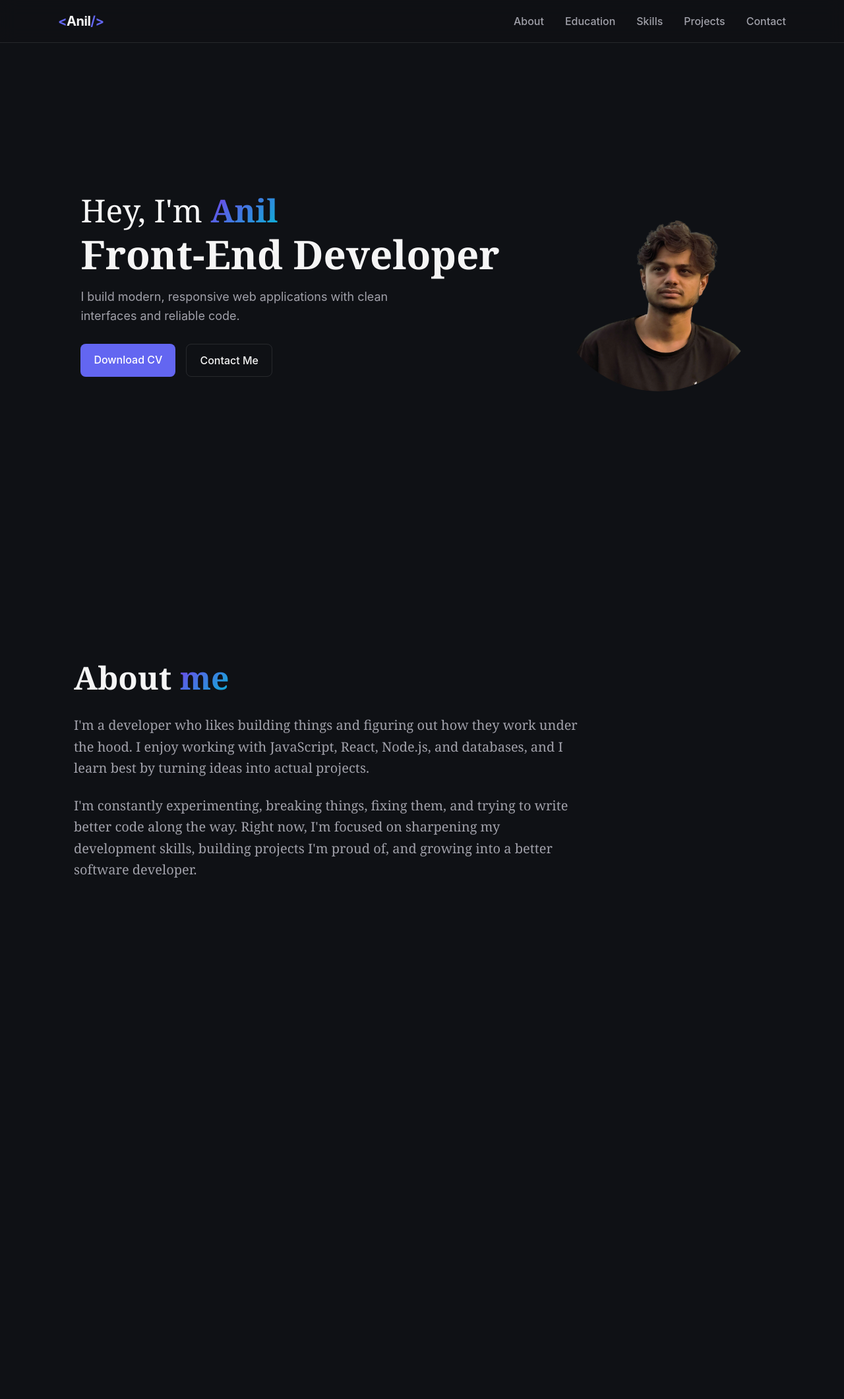
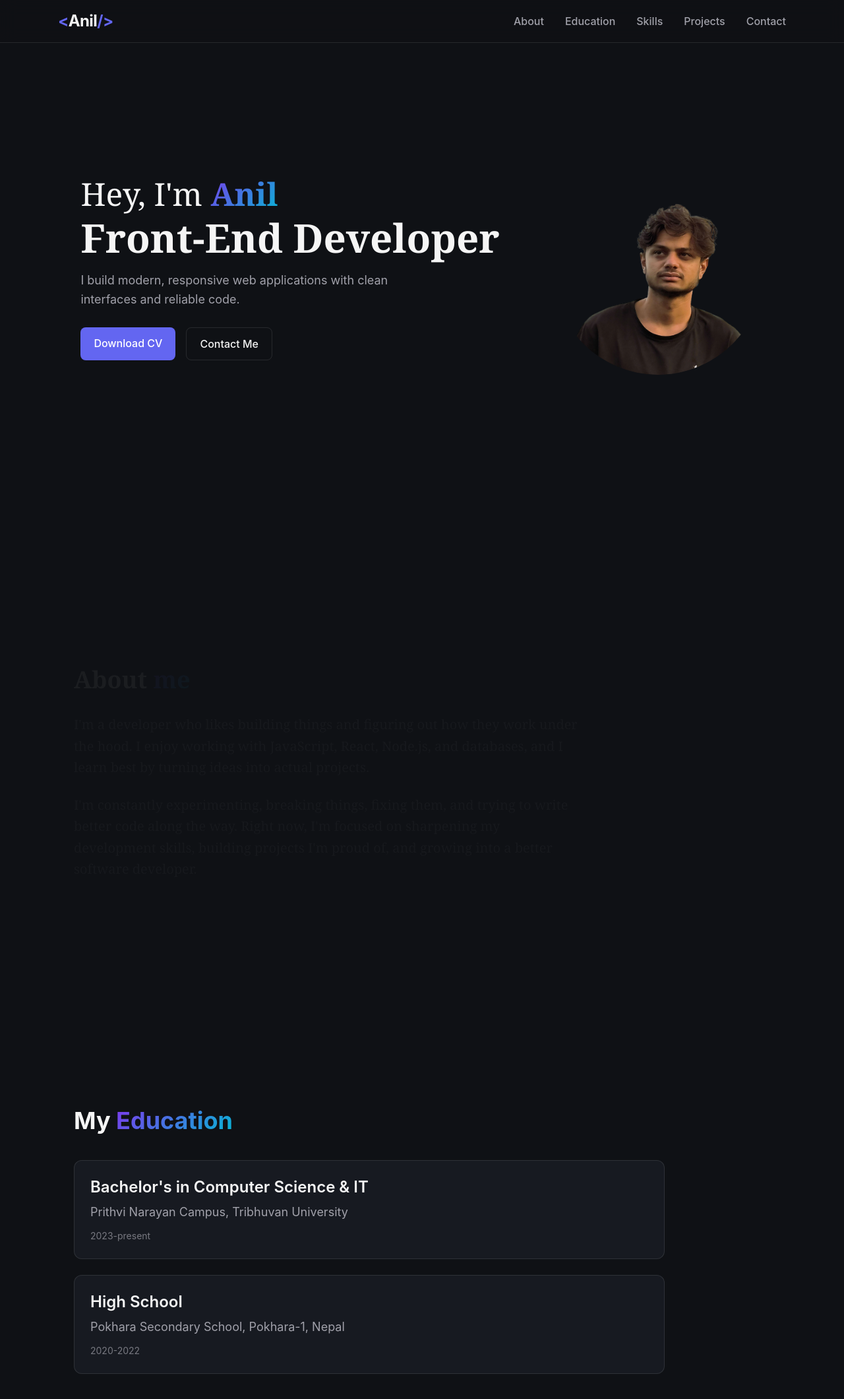
Before and after one commit to anilpdl1/portfolio1, a React app: page / in a window 1280 px wide. Shown: the top 2120 px of the page at 66% size. Before the commit the page ends 1577 px from the top, so only its background shows below. Built offline with nearby package versions, Linux system fonts and the light colour scheme; the HTML template or start-up script is replaced by a standard one.

Commit message:
education section

```diff
--- a/package.json
+++ b/package.json
@@ -11,6 +11,7 @@
   },
   "dependencies": {
     "@tailwindcss/vite": "^4.3.3",
+    "lucide-react": "^1.34.0",
     "react": "^19.2.8",
     "react-dom": "^19.2.8",
     "tailwindcss": "^4.3.3"
--- a/src/components/Navbar.jsx
+++ b/src/components/Navbar.jsx
@@ -10,7 +10,7 @@ function Navbar() {
   };
 
   return (
-    <nav className="border-b border-white/10 bg-background/80 backdrop-blur-md">
+    <nav className="border-b border-white/10 bg-background/80 backdrop-blur-md fixed top-0 left-0 z-50 w-full mb-3 ">
 
       {/* Main Navbar */}
       <div className="mx-auto flex h-16 max-w-6xl items-center justify-between px-6">
@@ -18,7 +18,7 @@ function Navbar() {
         {/* Logo */}
         <a
           href="#home"
-          className="text-xl font-bold tracking-tight text-text"
+          className="text-2xl font-bold tracking-tight text-text "
         >
           <span className="text-primary">&lt;</span>
           Anil
--- a/src/index.css
+++ b/src/index.css
@@ -32,3 +32,20 @@ body{
 html {
   scroll-behavior: smooth;
 }
+@keyframes fade-up {
+  from {
+    opacity: 0;
+    transform: translateY(30px);
+  }
+
+  to {
+    opacity: 1;
+    transform: translateY(0);
+  }
+}
+
+.scroll-reveal {
+  animation: fade-up linear both;
+  animation-timeline: view();
+  animation-range: entry 0% cover 30%;
+}
--- a/src/sections/About.jsx
+++ b/src/sections/About.jsx
@@ -4,10 +4,10 @@ function About() {
   return (
     <section
       id="about"
-      className="mx-auto flex min-h-[calc(100vh-4rem)] max-w-6xl flex-col justify-center px-6 py-16 md:px-12"
+      className="mx-auto flex min-h-[calc(100vh-4rem)] max-w-6xl flex-col justify-center items-start px-6 py-16 md:px-12 scroll-reveal"
     >
       {/* Heading */}
-      <h2 className="text-4xl font-serif font-bold text-text md:text-5xl">
+      <h2 className="text-3xl font-serif font-bold text-text md:text-4xl">
         About <span className="gradient-text">me</span>
       </h2>
 
--- a/src/sections/Education.jsx
+++ b/src/sections/Education.jsx
@@ -1,9 +1,52 @@
 import React from "react";
-function Education(){
- return(
-   <div id="education" className="mt-10 flex ">
 
-   </div>
- )
+function Education() {
+  return (
+    <section
+      id="education"
+      className="mx-auto flex min-h-[calc(100vh-4rem)] max-w-6xl flex-col justify-center px-6 py-16 md:px-12"
+    >
+      {/* Heading */}
+      <h2 className="text-3xl font-bold text-text md:text-4xl">
+        My <span className="gradient-text">Education</span>
+      </h2>
+
+      {/* Education Cards */}
+      <div className="mt-10 flex max-w-4xl flex-col gap-6">
+
+        {/* Bachelor's */}
+        <div className="rounded-xl border border-white/10 bg-surface p-6 transition-all duration-300 hover:-translate-y-1 hover:border-primary/40 md:p-6">
+          <p className="text-xl font-semibold text-text md:text-2xl">
+            Bachelor's in Computer Science & IT
+          </p>
+
+          <p className="mt-2 text-base text-muted md:text-lg">
+            Prithvi Narayan Campus, Tribhuvan University
+          </p>
+
+          <p className="mt-3 text-sm text-muted/70">
+            2023-present
+          </p>
+        </div>
+
+        {/* High School */}
+        <div className="rounded-xl border border-white/10 bg-surface p-6 transition-all duration-300 hover:-translate-y-1 hover:border-primary/40 md:p-6">
+          <p className="text-xl font-semibold text-text md:text-2xl">
+            High School
+          </p>
+
+          <p className="mt-2 text-base text-muted md:text-lg">
+            Pokhara Secondary School, Pokhara-1, Nepal
+          </p>
+
+          <p className="mt-3 text-sm text-muted/70">
+           2020-2022
+          </p>
+        </div>
+
+      </div>
+    </section>
+  );
 }
+
 export default Education;
--- a/src/sections/Hero.jsx
+++ b/src/sections/Hero.jsx
@@ -6,7 +6,7 @@ function Hero() {
   return (
     <main
       id="home"
-      className="mx-auto flex min-h-[calc(100vh-4rem)] max-w-6xl flex-col items-center justify-center gap-10 px-6 md:flex-row md:gap-20 "
+      className="mx-auto flex min-h-[calc(100vh-4rem)] max-w-6xl flex-col items-center justify-center gap-10 px-6 md:flex-row md:gap-20 mt-10"
     >
       {/* Profile Image */}
       <div className="order-1 h-56 w-56 shrink-0 overflow-hidden rounded-full md:order-2 md:h-80 md:w-80">
```
Also changed, not shown: 1 other file (tests, documents, lock files or other folders).
